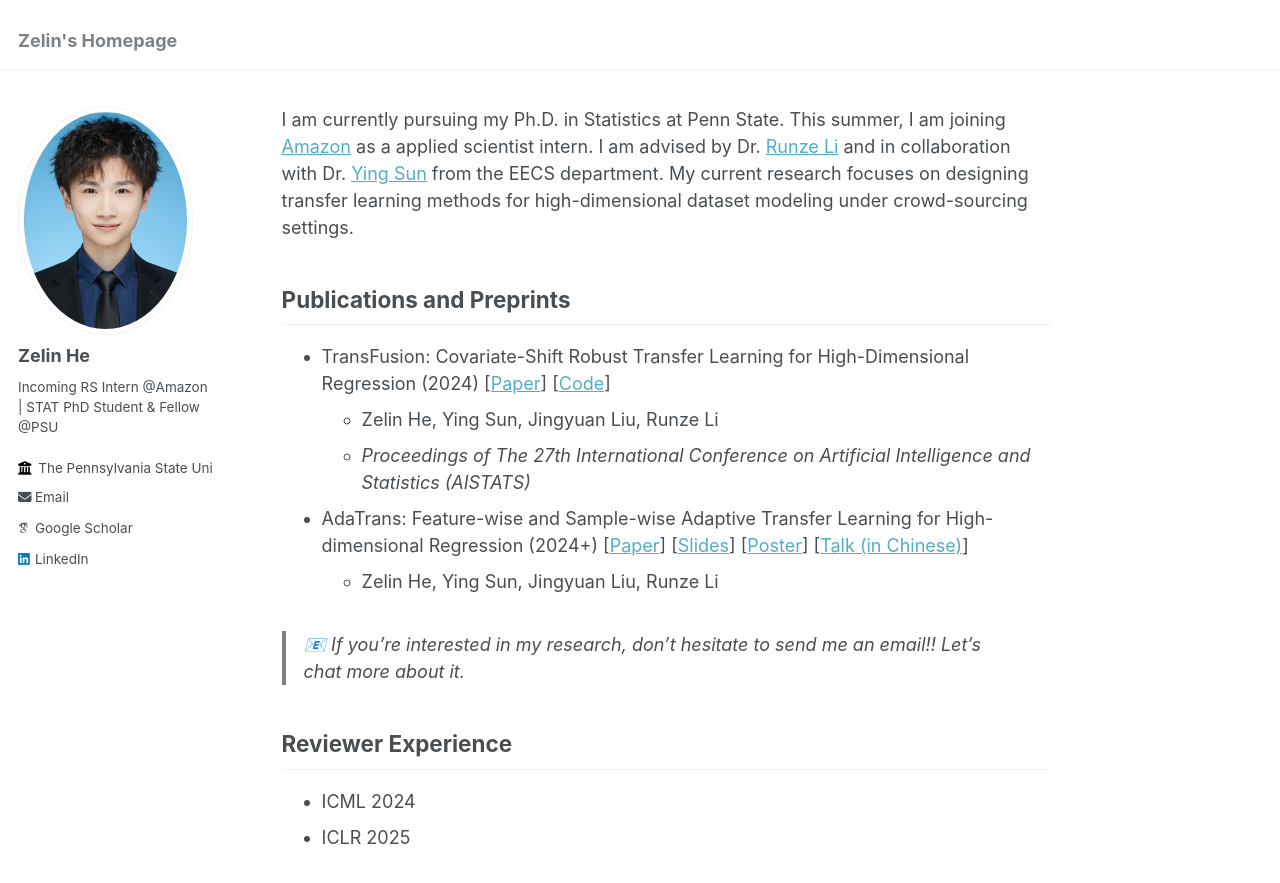
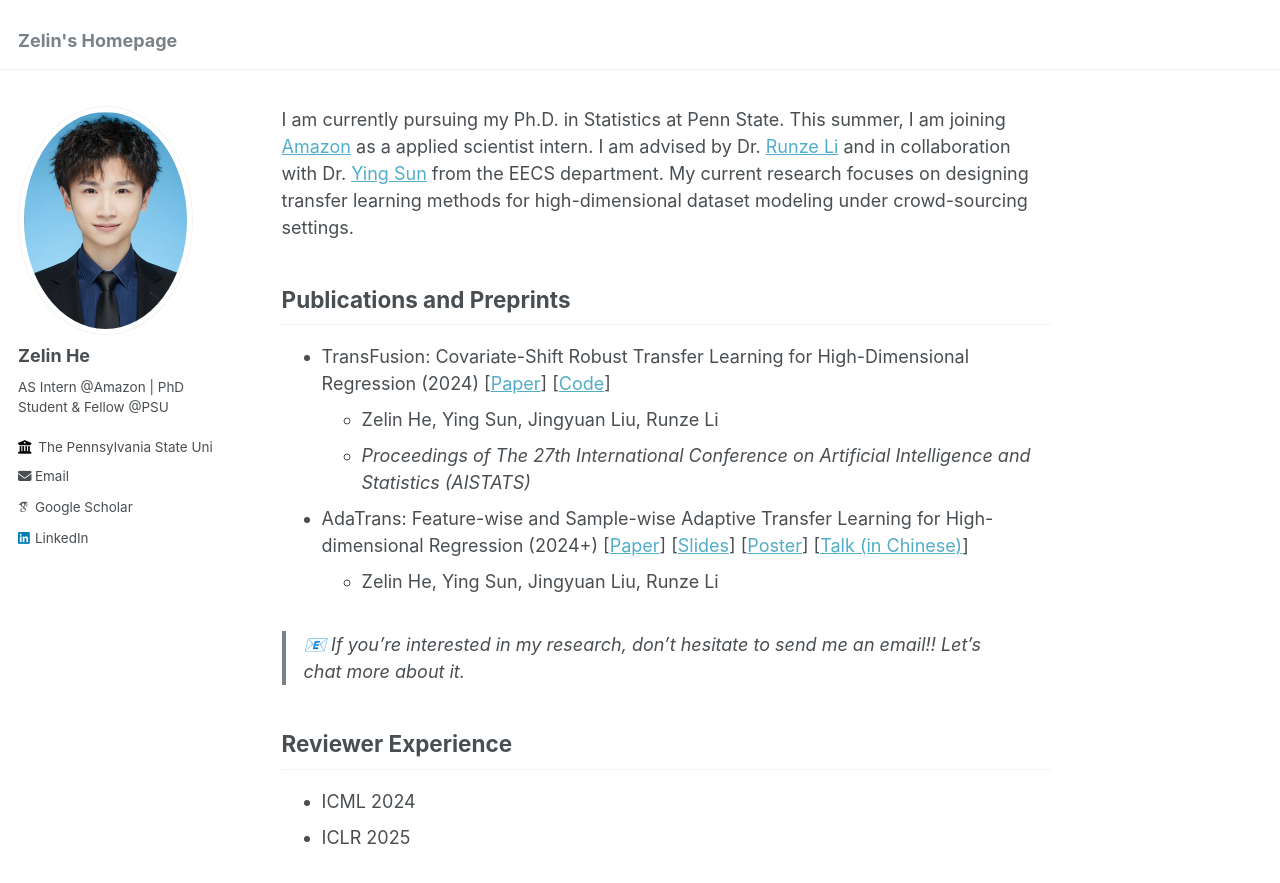
Before and after one commit to ZLHe0/zelinhe.github.io, a Jekyll site: the page built from _pages/about.md, in a window 1280 px wide and 900 px high. Shown: the top 883 px of the window. Built offline with Jekyll 4.4.1, drawn with Linux system fonts in a browser that asks for light colours; some web fonts are replaced.

Commit message:
Update _config.yml

```diff
--- a/_config.yml
+++ b/_config.yml
@@ -12,7 +12,7 @@ locale                   : "en-US"
 title                    : "Zelin's Homepage"
 title_separator          : "-"
 name                     : &name "Zelin He"
-description              : &description "Applied Scientist Intern @Amazon | STAT PhD Student & Fellow @PSU"
+description              : &description "PhD Student & Fellow @PSU | Ex Applied Scientist Intern @Amazon"
 url                      : https://zlhe0.github.io/zelinhe.github.io/ # the base hostname & protocol for your site e.g. "https://mmistakes.github.io"
 baseurl                  : "" # the subpath of your site, e.g. "/blog"
 repository               : "https://github.com/ZLHe0/zelinhe.github.io"
@@ -25,7 +25,7 @@ author:
   avatar           : "Image_Potrait.jpg"
   name             : "Zelin He"
   pronouns         : # example: "she/her"
-  bio              : "Incoming RS Intern @Amazon | STAT PhD Student & Fellow @PSU"
+  bio              : "AS Intern @Amazon | PhD Student & Fellow @PSU"
   location         :
   employer         : "The Pennsylvania State University"
   uri              : # URL
```
